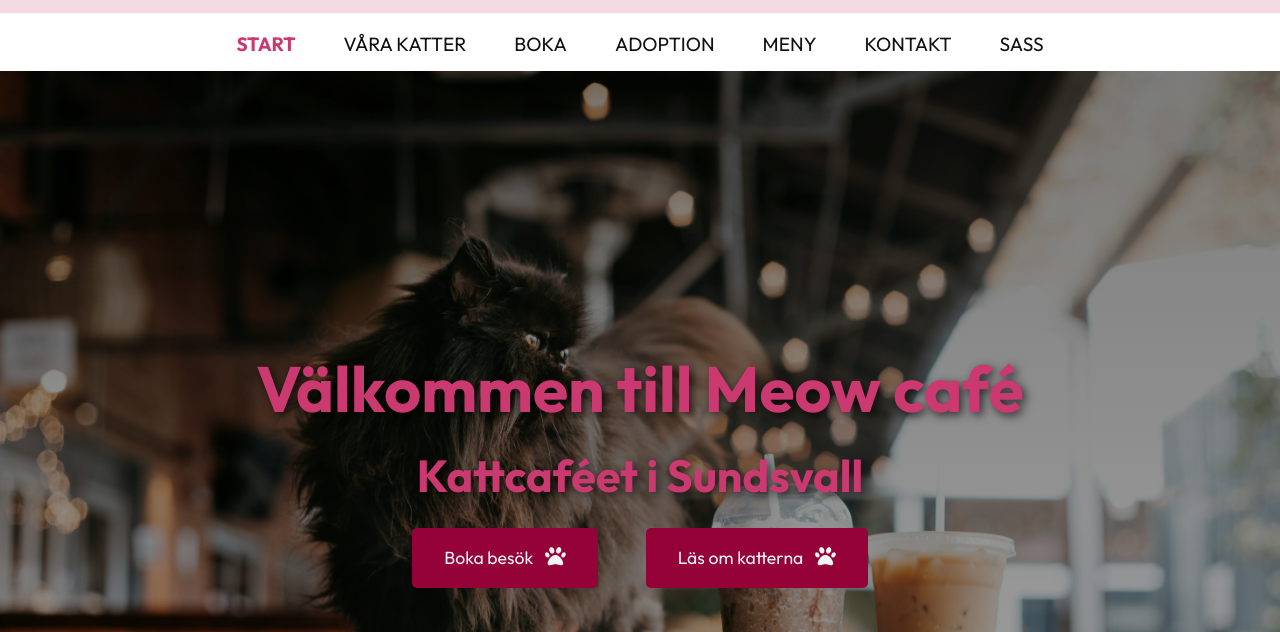
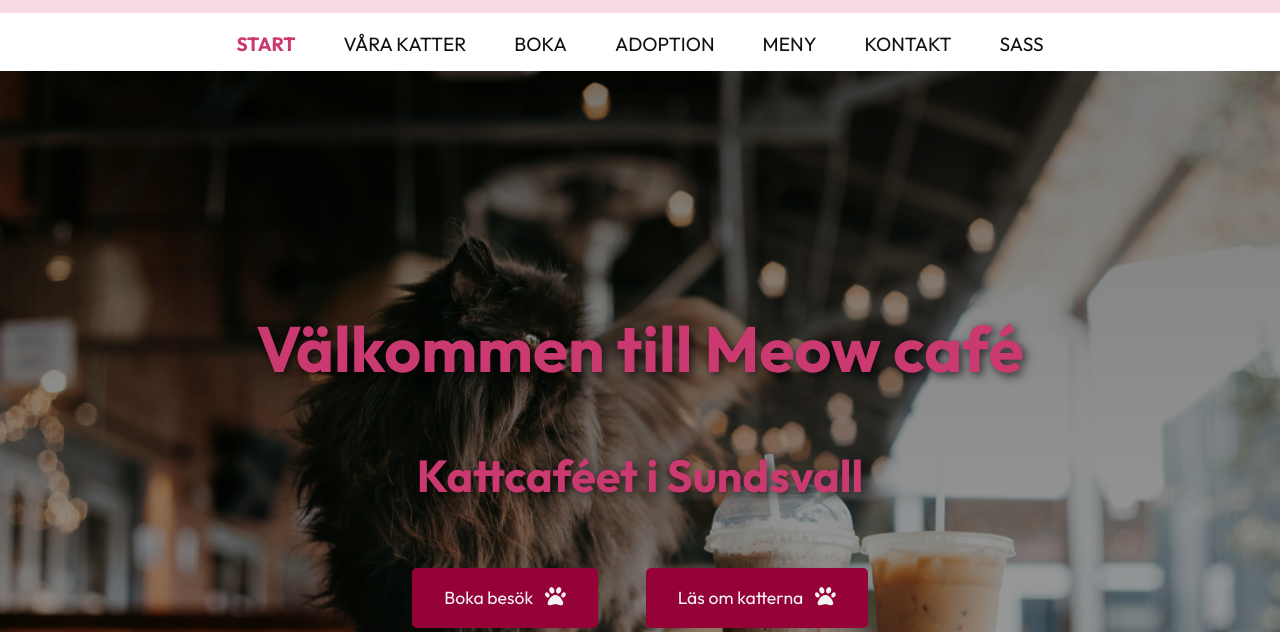
Before and after one commit to parisiproductions/moment3, a website built with Parcel: page src/index.html in a window 1280 px wide. Shown: the part 168-800 px from the top of the page. Built offline with nearby package versions, Linux system fonts and the light colour scheme.

Commit message:
gap på bildsektionen

```diff
--- a/src/css/_pages.scss
+++ b/src/css/_pages.scss
@@ -14,6 +14,7 @@
     background: linear-gradient(rgba(0, 0, 0, 0.5), rgba(0, 0, 0, 0.336)),
                 url("../images/perser.webp") no-repeat center/cover;
     display: flex;
+    gap: 2.5rem;
     flex-direction: column;
     align-items: center;
     justify-content: center;
```
